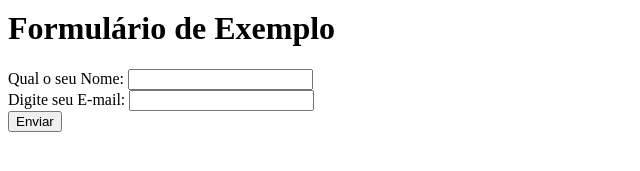
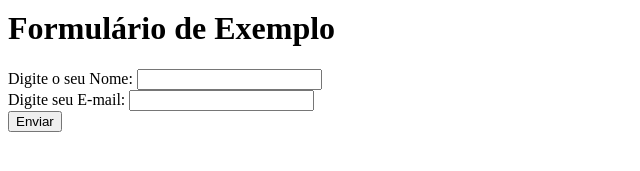
Before and after one commit to JackEida/Curso-Git, a plain HTML site: page PagPrincipal/index.html in a window 1280 px wide. Shown: the part 293-464 px from the top of the page, 0-640 px from the left. Drawn offline with Linux system fonts and the light colour scheme.

Commit message:
Form 2 Leonardo

```diff
--- a/PagPrincipal/index.html
+++ b/PagPrincipal/index.html
@@ -18,7 +18,7 @@
      <h1>Formulário de Exemplo</h1>
     <form action="" method="get" class="form-example">
         <div class="form-example">
-          <label for="name">Qual o seu Nome: </label>
+          <label for="name">Digite o seu Nome: </label>
           <input type="text" name="name" id="name" required>
         </div>
         <div class="form-example">
```
